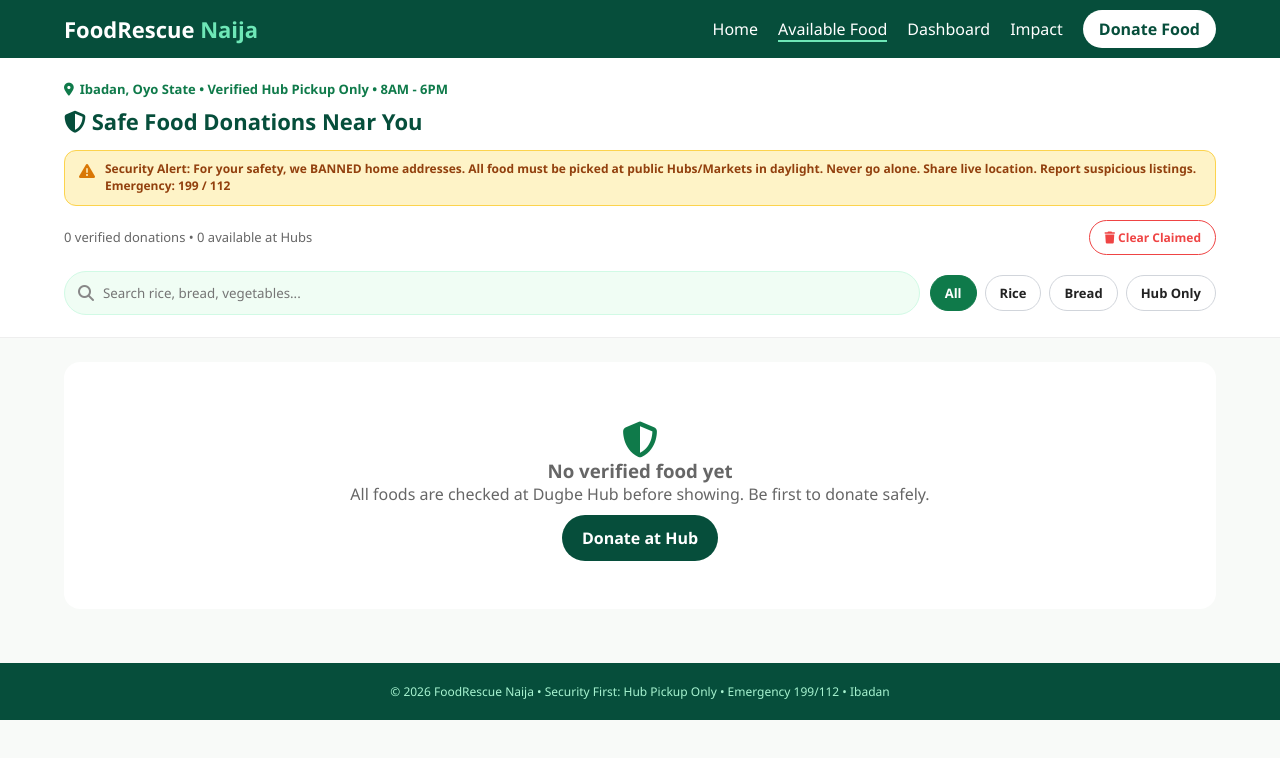
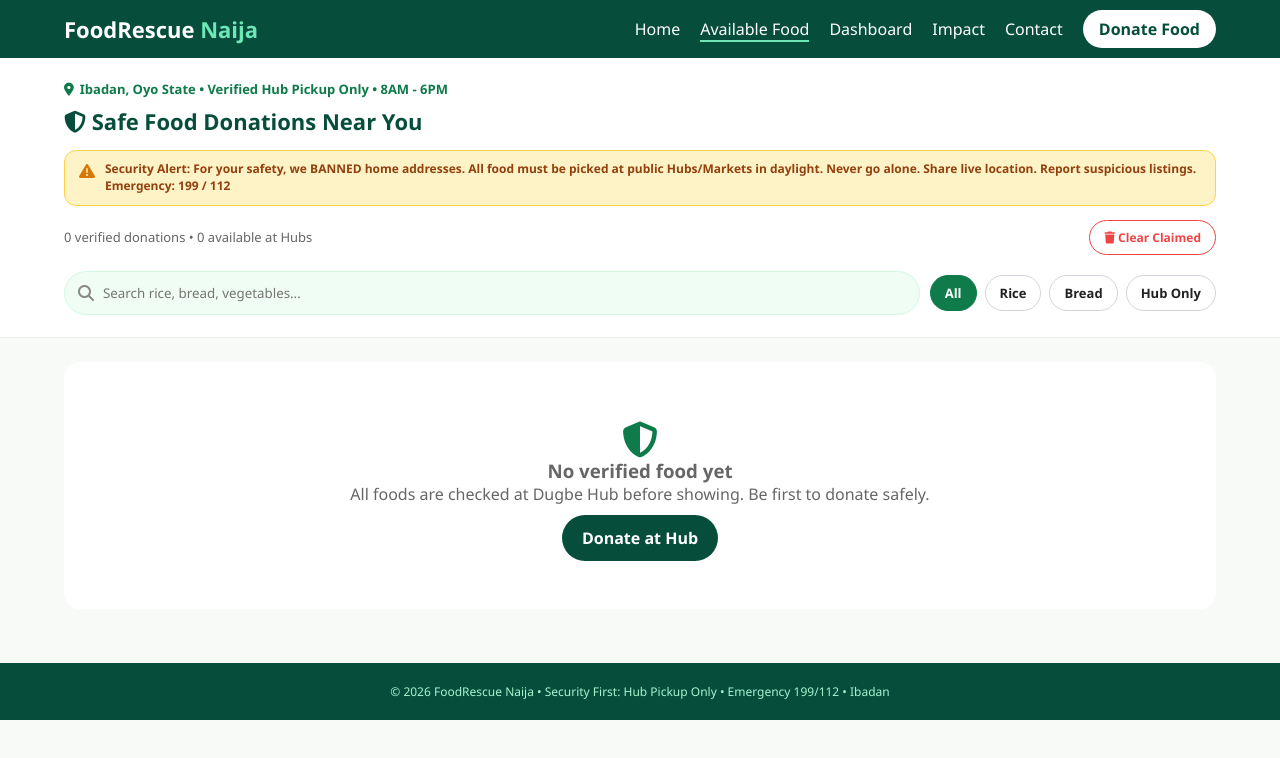
Before and after one commit to Olafrosty/foodrescue-naija, a website: page available_food.html in a window 1280 px wide. Drawn offline with Linux system fonts and the light colour scheme; no server answers.

Commit message:
Update available_food.html

```diff
--- a/available_food.html
+++ b/available_food.html
@@ -73,6 +73,7 @@ footer{background:var(--dark);color:#a7f3d0;padding:20px;text-align:center;font-
     <li><a href="/available_food.html" style="border-bottom:2px solid #6ee7b7">Available Food</a></li>
     <li><a href="/dashboard.html">Dashboard</a></li>
     <li><a href="/impact.html">Impact</a></li>
+    <li><a href="/contact.html">Contact</a></li>
     <li><a class="btn-donate" href="/donate_food.html">Donate Food</a></li>
   </ul>
 </header>
```
